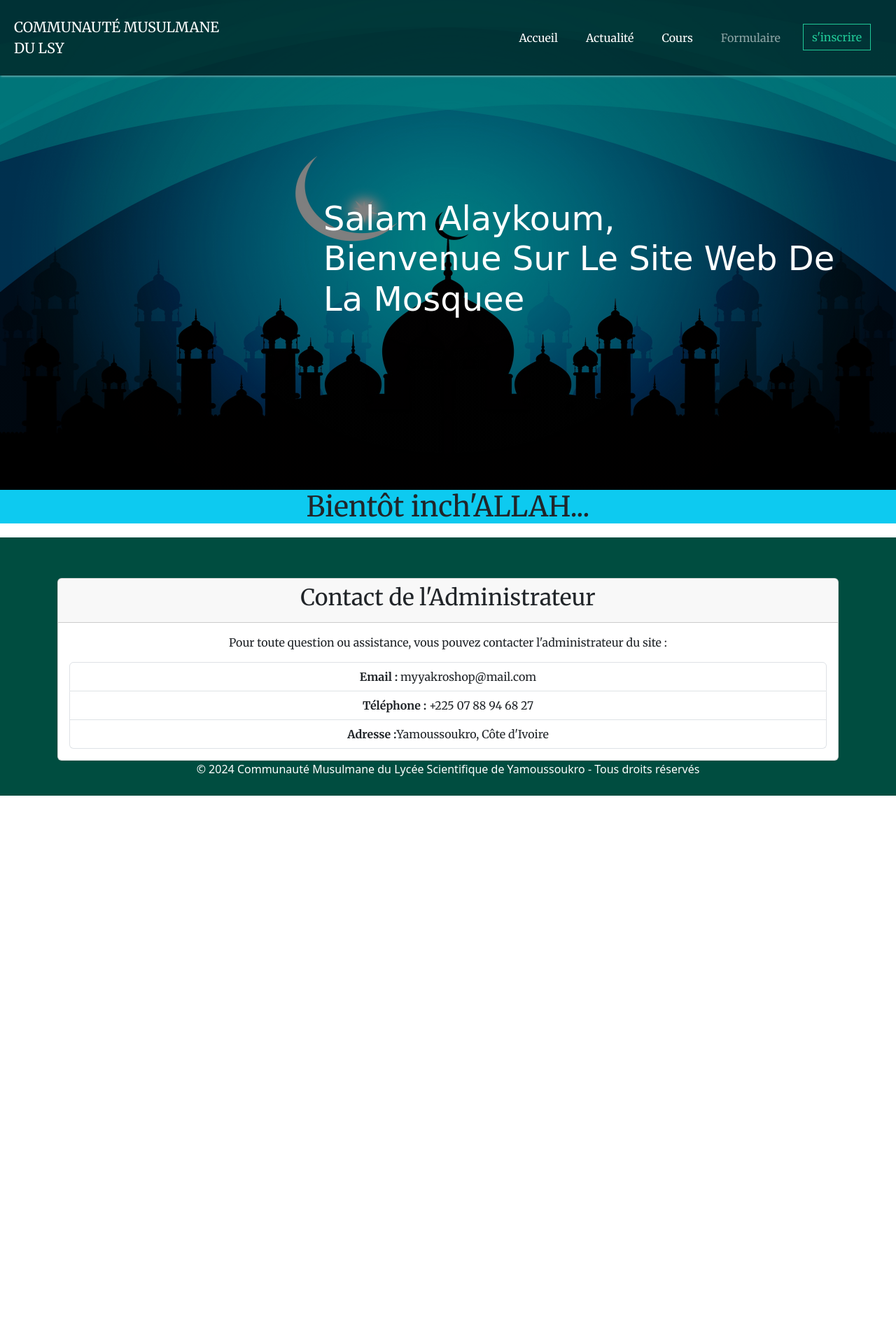
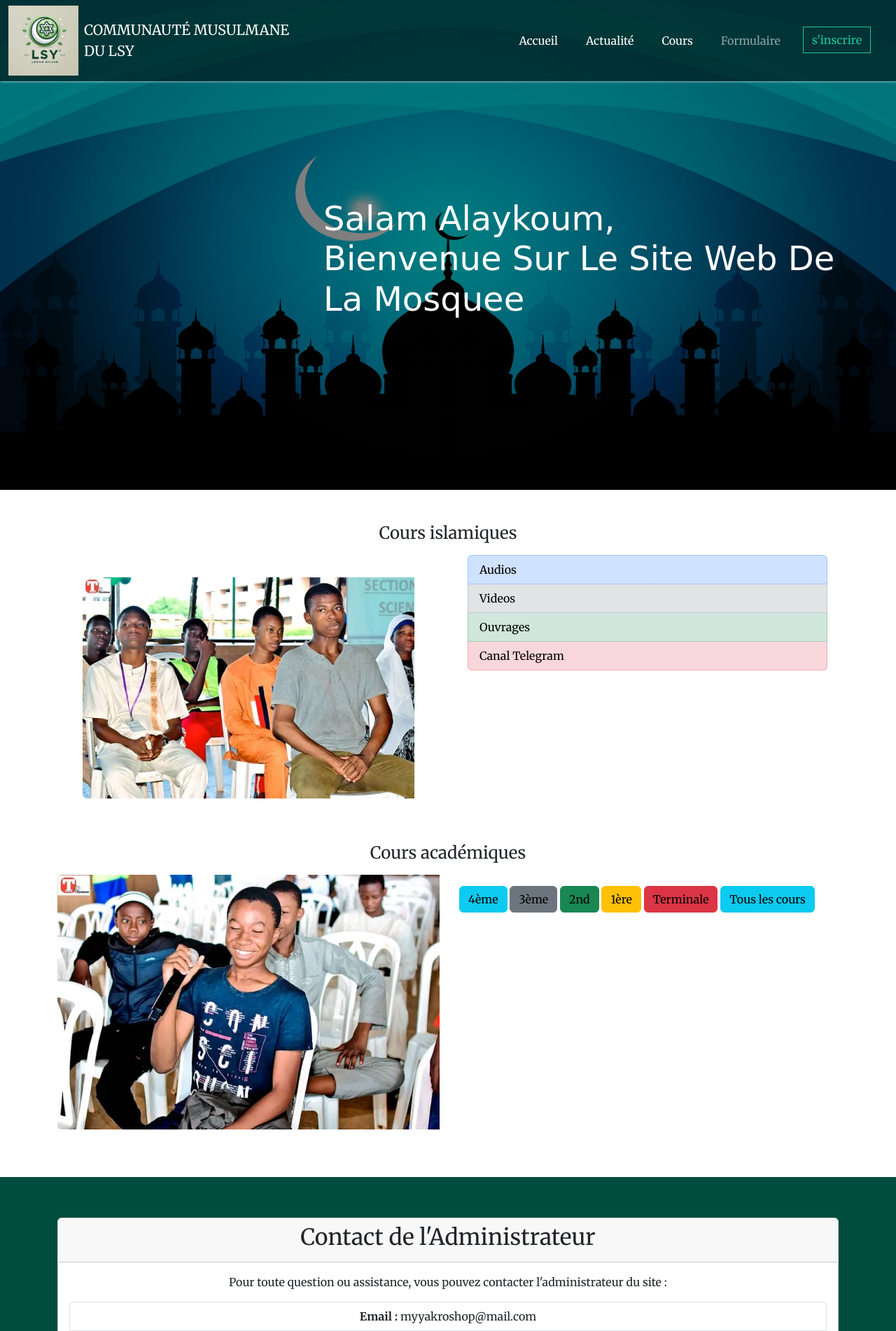
Before and after one commit to Fanatikduck/django_mosquee, a Django app: a page that uses templates/main.html in a window 1280 px wide. Shown: the top 1902 px of the page at 70% size. Before the commit the page ends 1137 px from the top, so only its background shows below. Run offline with Django 5.2, Linux system fonts and the light colour scheme; some libraries are stand-ins or nearby versions.

Commit message:
mise à jour html

```diff
--- a/templates/formulaire/cours.html
+++ b/templates/formulaire/cours.html
@@ -1,16 +1,60 @@
 {% extends 'main.html'%}
 
 {% block content%}
+
+<style>
+    a{
+        color: black;
+        text-decoration: none;
+    }
+    a:active{
+        color: darkblue;
+    }
+    a:hover{
+        color: blue;
+    }
+</style>
+
+<section class="available merriweather py-5">
+    <div class="container">
+
+        <div class="row">
+            <h4 class="card-title  text-center"> Cours islamiques</h4>
+
+            <div class="col-md-6 p-5"> <img src="/static/images/IMG-20240810-WA0020.jpg" alt="" class="img-fluid rounded-start"></div>
+            <div class="col-md-6 ">
+
+                <ul class="list-group p-3">
+
+
+                    <li class="list-group-item list-group-item-primary"><a href="http://fr.islamway.net/lessons/source/33/islamhouse?sort=date&pagesize=30&page=1"> Audios</a> </li>
+                    <li class="list-group-item list-group-item-secondary"> <a href="http://fr.islamway.net/videos/source/33/islamhouse"> Videos</a></li>
+                    <li class="list-group-item list-group-item-success"> <a href="http://fr.islamway.net/books/source/33/islamhouse">Ouvrages</a></li>
+                    <li class="list-group-item list-group-item-danger"> <a href="https://t.me/+TSOq0QP-NSfcKJ5J"> Canal Telegram</a></li>
+
+                  </ul>
+            </div>
+        </div>
+        <h4 class="card-title p-3 text-center"> Cours académiques</h4>
+        <div class="row ">
+            <div class="col-md-6"> <img src="/static/images/IMG-20240810-WA0027.jpg" alt="" class="img-fluid rounded-start"></div>
+            <div class="col-md-6 p-3">
+
+                <button type="button" class="btn btn-info link-success"> <a href="https://drive.google.com/drive/folders/1C3ji2gDYjS1HLCKl1Vy-NLHcfGQpAu80">4ème</a></button>
+    <button type="button" class="btn btn-secondary"> <a href="https://drive.google.com/drive/folders/1C49n0NbNNdWV8l0Hb-1je4QBoSwfjpms">3ème</a> </button>
+    <button type="button" class="btn btn-success"> <a href="https://drive.google.com/drive/folders/1C3M96sd_TsI_G_c-lkmoaRLK89u75BAW">2nd</a></button>
+    <button type="button" class="btn btn-warning"> <a href="https://drive.google.com/drive/folders/1C1cyQx6nnkJ0SaQ4wUCfIUEjPVBKETQh"> 1ère</a></button>
+    <button type="button" class="btn btn-danger "><a href="https://drive.google.com/drive/folders/1C0_5lKz0FobE1xc8QRkNsmMY4q_iEBBR">Terminale </a></button>
+    <button type="button" class="btn btn-info link-success"> <a href="https://drive.google.com/drive/folders/1BN51LUO_NhneffH1X7tCr_0NVEdVQ4RY">Tous les cours</a></button>
+
+            </div>
+        </div>
+
+    </div>
+</section>
 
 
 
 
 
-    <div class="ct container-fluid merriweather  bg-info text-center">
-        <h1>Bientôt inch'ALLAH...</h1>
-    </div>
-
-
-
-
 {% endblock%}
--- a/templates/main.html
+++ b/templates/main.html
@@ -4,11 +4,14 @@
 <html lang="fr">
 <head>
     <meta charset="UTF-8">
-    <meta name="viewport"
+
+    <meta http-equiv="X-UA-Compatible" content="ie=edge"><meta name="viewport"
           content="width=device-width, user-scalable=no, initial-scale=1.0, maximum-scale=1.0, minimum-scale=1.0">
-    <meta http-equiv="X-UA-Compatible" content="ie=edge">
     <title>PROJET MOSQUEE</title>
     <link href="static/css/bootstrap.min.css" rel="stylesheet"/>
+    <link rel="icon" href="/static/images/photo_2024-08-26_14-17-47.jpg">
+
+
 </head>
 
 <link rel="stylesheet" href="/static/css/style.css">
@@ -28,6 +31,7 @@
 
 <nav class="cc-navbar navbar navbar-expand-lg position-fixed navbar-dark  w-100">
   <div class="container-fluid">
+    <img src="/static/images/photo_2024-08-26_14-17-47.jpg" alt="" width="100" height="100">
     <a class="navbar-brand text-uppercase mx-2 py-3" href="#">Communauté musulmane <br> du LSY</a>
     <button class="navbar-toggler" type="button" data-bs-toggle="collapse" data-bs-target="#navbarSupportedContent" aria-controls="navbarSupportedContent" aria-expanded="false" aria-label="Toggle navigation">
       <span class="navbar-toggler-icon"></span>
```
Also changed, not shown: templates/accueil/accueil.html (+15 -0 lines), static/images/photo_2024-08-26_14-17-47.jpg (added).
